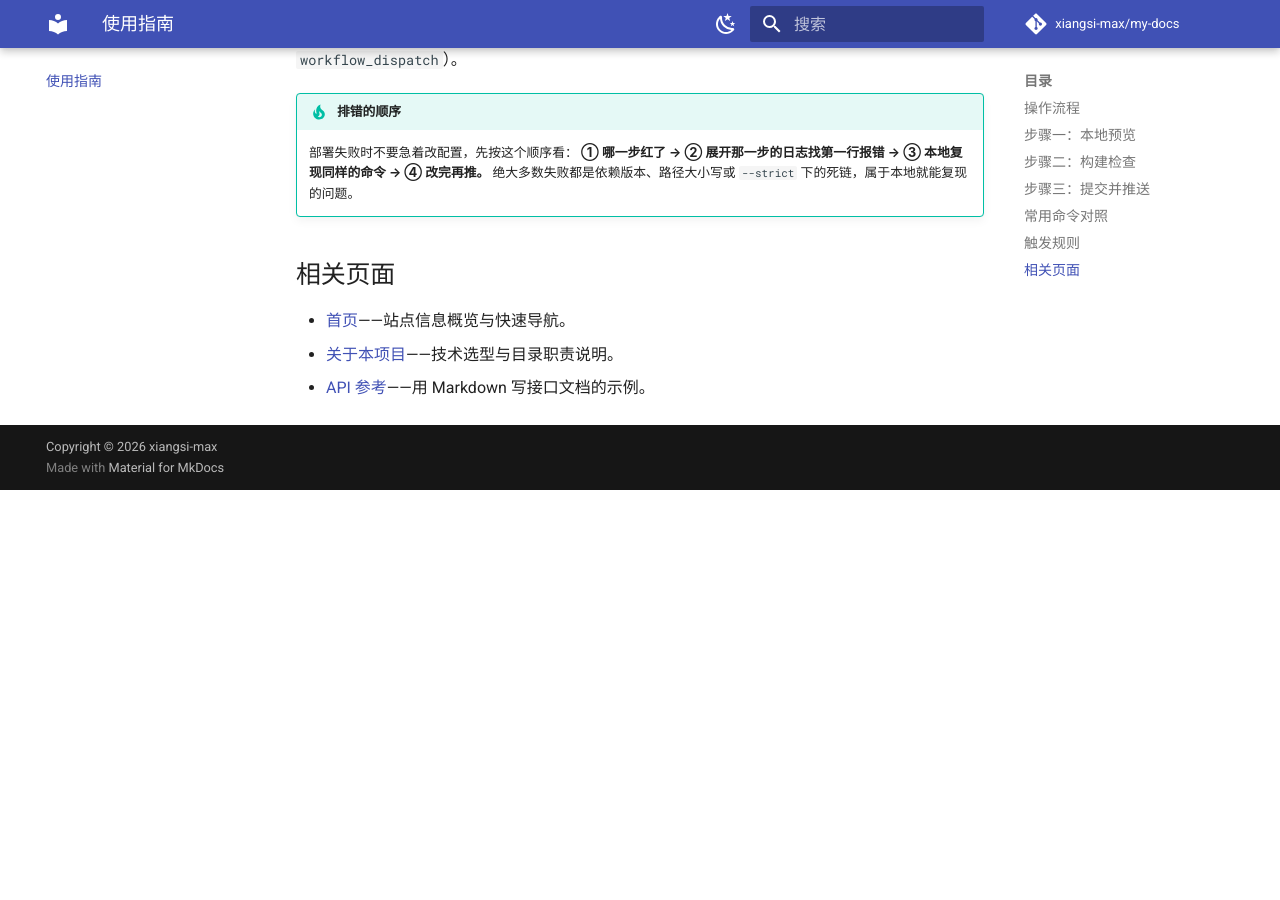
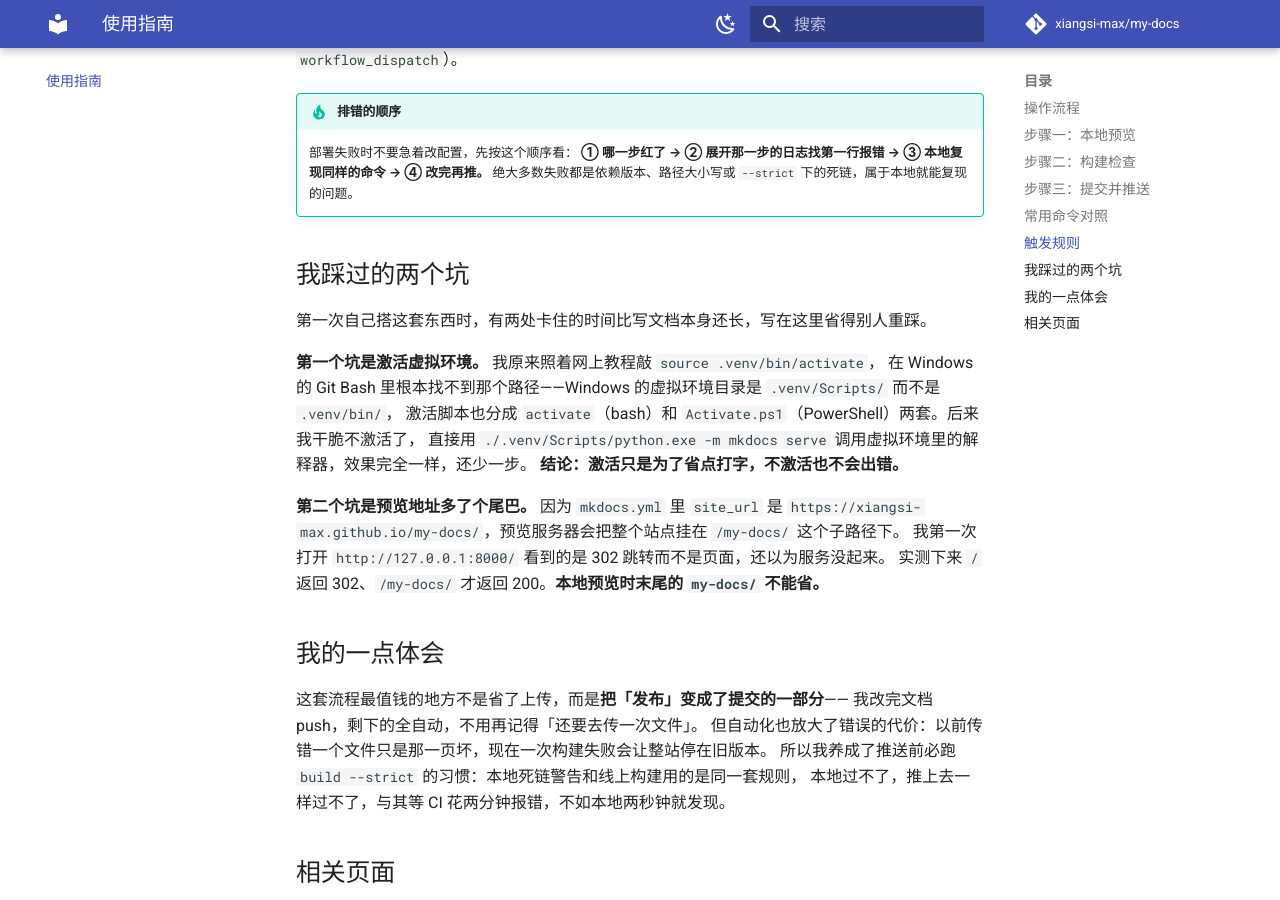
Before and after one commit to xiangsi-max/my-docs, an MkDocs documentation site: the page built from docs/guide.md, in a window 1280 px wide and 900 px high, scrolled down 2193 px. Built offline with MkDocs 1.6.1 and Material for MkDocs 9.7.7, drawn with Linux system fonts in a browser that asks for light colours; comment, search, counter and statistics services are not loaded; before the commit the page ends 2683 px from its top, so only the background shows below that.

Commit message:
补充两页第一人称内容并替换示例域名

```diff
--- a/docs/guide.md
+++ b/docs/guide.md
@@ -89,6 +89,29 @@ on:
     **① 哪一步红了 → ② 展开那一步的日志找第一行报错 → ③ 本地复现同样的命令 → ④ 改完再推。**
     绝大多数失败都是依赖版本、路径大小写或 `--strict` 下的死链，属于本地就能复现的问题。
 
+## 我踩过的两个坑
+
+第一次自己搭这套东西时，有两处卡住的时间比写文档本身还长，写在这里省得别人重踩。
+
+**第一个坑是激活虚拟环境。** 我原来照着网上教程敲 `source .venv/bin/activate`，
+在 Windows 的 Git Bash 里根本找不到那个路径——Windows 的虚拟环境目录是 `.venv/Scripts/` 而不是 `.venv/bin/`，
+激活脚本也分成 `activate`（bash）和 `Activate.ps1`（PowerShell）两套。后来我干脆不激活了，
+直接用 `./.venv/Scripts/python.exe -m mkdocs serve` 调用虚拟环境里的解释器，效果完全一样，还少一步。
+**结论：激活只是为了省点打字，不激活也不会出错。**
+
+**第二个坑是预览地址多了个尾巴。** 因为 `mkdocs.yml` 里 `site_url` 是
+`https://xiangsi-max.github.io/my-docs/`，预览服务器会把整个站点挂在 `/my-docs/` 这个子路径下。
+我第一次打开 `http://127.0.0.1:8000/` 看到的是 302 跳转而不是页面，还以为服务没起来。
+实测下来 `/` 返回 302、`/my-docs/` 才返回 200。**本地预览时末尾的 `my-docs/` 不能省。**
+
+## 我的一点体会
+
+这套流程最值钱的地方不是省了上传，而是**把「发布」变成了提交的一部分**——
+我改完文档 push，剩下的全自动，不用再记得「还要去传一次文件」。
+但自动化也放大了错误的代价：以前传错一个文件只是那一页坏，现在一次构建失败会让整站停在旧版本。
+所以我养成了推送前必跑 `build --strict` 的习惯：本地死链警告和线上构建用的是同一套规则，
+本地过不了，推上去一样过不了，与其等 CI 花两分钟报错，不如本地两秒钟就发现。
+
 ## 相关页面
 
 - [首页](index.md)——站点信息概览与快速导航。
```
Also changed, not shown: docs/api.md (+16 -1 lines), report/README.md (+34 -4 lines).
